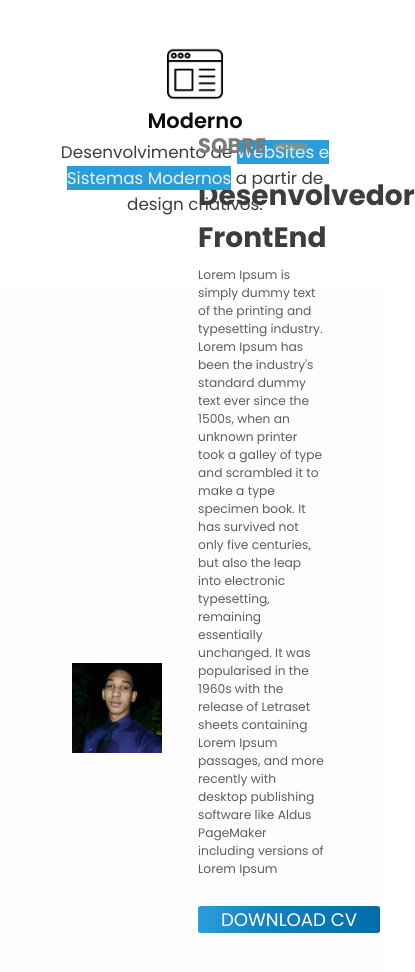
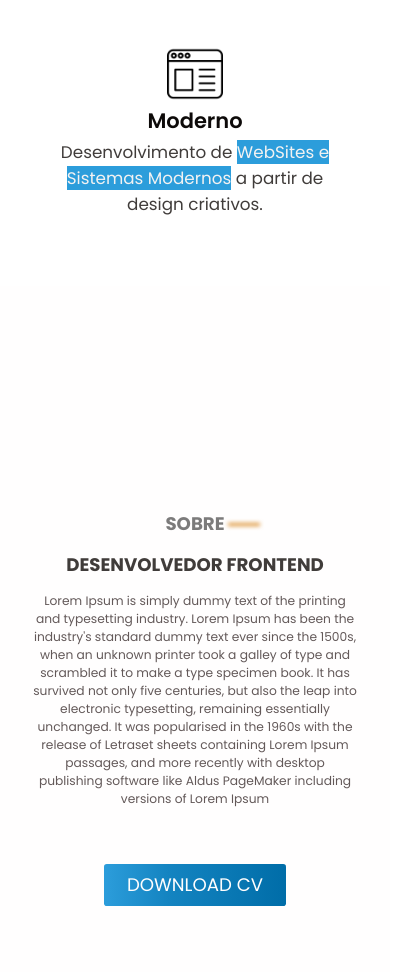
Before and after one commit to FabianoPereiraOne/portifolio2.0, a React (Create React App) app: page / in a window 390 px wide. Shown: the part 1020-1992 px from the top of the page, 415 px wide, since content can reach past the window. Built offline with nearby package versions, Linux system fonts and the light colour scheme.

Commit message:
Styled( About ): Styled about and add new image

```diff
--- a/src/Pages/Main/About/about.module.css
+++ b/src/Pages/Main/About/about.module.css
@@ -1,46 +1,37 @@
-.content_about{
+.content_about {
   width: 100%;
   min-height: 100vh;
   padding: 4rem 3rem;
   background-color: var(--white-light);
-    display: flex;
-    gap: 2%;
-}
-
-.content_about .content_myphoto{
-    width: 49%;
-    min-height: 70vh;
-
 
   display: flex;
   align-items: center;
   justify-content: center;
 }
 
-.content_about .content_myphoto img{
-    max-width: 100%;
-    width: 60%;
-    height: auto;
-}
-
-.content_about .about{
-    width: 49%;
-    height: 70vh;
+.content_about .about {
+  width: 90%;
+  height: 80vh;
 
   display: flex;
   flex-direction: column;
-    justify-content: flex-end;
+  justify-content: center;
   align-items: flex-start;
+
+  background: url(../../../Assets/foto.png);
+  background-position: 100% 50%;
+  background-repeat: no-repeat;
+  background-size: 30rem;
 }
 
-.content_about .about h4{
+.content_about .about h4 {
   font-size: 1.5rem;
   color: var(--gray-normal);
   text-transform: uppercase;
   position: relative;
 }
 
-.content_about .about h4::after{
+.content_about .about h4::after {
   content: "";
   width: 2.3rem;
   height: 0.2rem;
@@ -51,18 +42,66 @@
   top: 50%;
 }
 
-.content_about .about strong{
+.content_about .about strong {
   margin-top: 1rem;
   font-size: 2rem;
   color: var(--black-light);
+  text-transform: uppercase;
 }
 
-.content_about .about  p{
+.content_about .about p {
   margin-top: 0.5rem;
-    max-width: 85%;
   color: var(--gray-dark);
+  max-width: 50%;
 }
 
-.content_about .about button{
+.content_about .about button {
   margin-top: 2rem;
 }
+
+@media screen and (min-width: 601px) and (max-width: 1200px) {
+  .content_about .about {
+    background: none;
+  }
+  .content_about .about {
+    align-items: center;
+  }
+  .content_about .about p {
+    max-width: 80%;
+    text-align: center;
+  }
+  .content_about .about button {
+    margin-top: 4rem;
+  }
+}
+
+@media screen and (max-width: 601px) {
+  .content_about {
+    padding: 0 1rem;
+  }
+
+  .content_about .about {
+    background: none;
+  }
+  .content_about .about {
+    align-items: center;
+  }
+
+  .content_about .about h4 {
+    font-size: 1.3rem;
+  }
+
+  .content_about .about strong {
+    font-size: 1.3rem;
+    text-align: center;
+  }
+
+  .content_about .about p {
+    max-width: 100%;
+    text-align: center;
+    margin-top: 1rem;
+  }
+  .content_about .about button {
+    margin-top: 4rem;
+  }
+}
--- a/src/Pages/Main/About/index.tsx
+++ b/src/Pages/Main/About/index.tsx
@@ -1,14 +1,10 @@
-import photo from '../../../Assets/myphoto.jpg'
 import { ButtonPrimary } from '../../../Components/Global'
 import Styled from './about.module.css'
 
-function About(){
-    return(
-        <main className={ Styled.content_about }>
-            <div className={ Styled.content_myphoto }>
-                <img src={ photo } alt="Foto de Fabiano Pereira"/>
-            </div>
-            <article className={ Styled.about }>
+function About() {
+    return (
+        <main className={Styled.content_about}>
+            <article className={Styled.about}>
                 <h4>Sobre</h4>
                 <strong>Desenvolvedor FrontEnd</strong>
                 <p>Lorem Ipsum is simply dummy text of the printing and typesetting industry. Lorem Ipsum has been the industry's standard dummy text ever since the 1500s, when an unknown printer took a galley of type and scrambled it to make a type specimen book. It has survived not only five centuries, but also the leap into electronic typesetting, remaining essentially unchanged. It was popularised in the 1960s with the release of Letraset sheets containing Lorem Ipsum passages, and more recently with desktop publishing software like Aldus PageMaker including versions of Lorem Ipsum</p>
```
Also changed, not shown: src/Assets/foto.png (added). Lines whose indentation alone changed are shown as unchanged.
